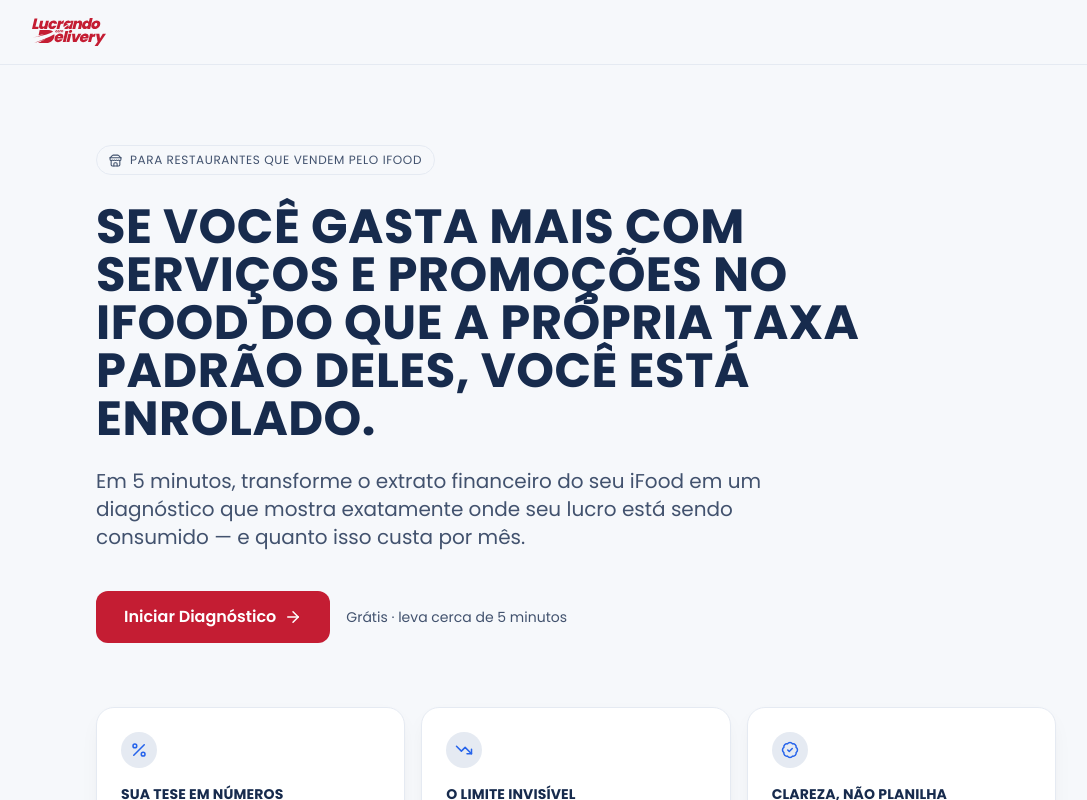
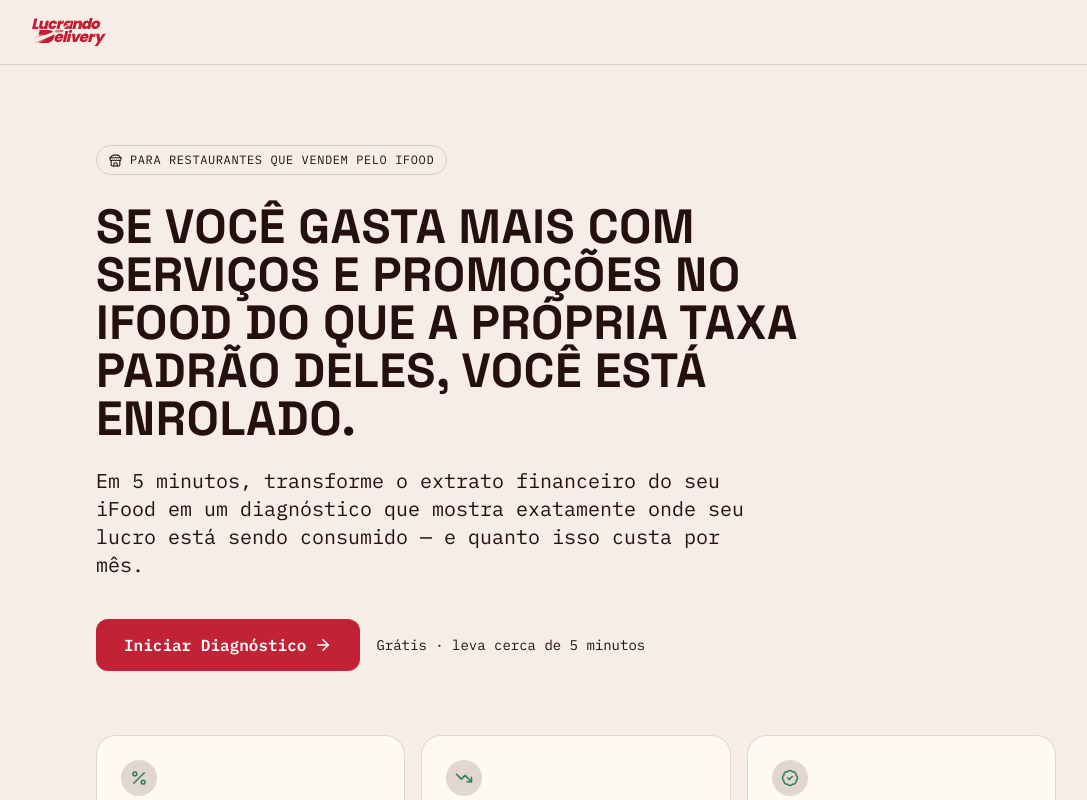
Before and after one commit to alexandrecoutolcd/lcd-diagnostico-ifood, a Next.js app: page / in a window 1280 px wide. Shown: the top 800 px of the page, without its empty margins (64-1151 px from the left). Built offline with nearby package versions, Linux system fonts and the light colour scheme.

Commit message:
troca de layout

```diff
--- a/app/globals.css
+++ b/app/globals.css
@@ -4,53 +4,48 @@
 
 :root {
   /* Fundo */
-  --bg: #f6f8fb;
-  --card: #ffffff;
-  --card-secondary: #fbfcfe;
+  --bg: #f6ede6;
+  --card: #fff9f4;
+  --card-secondary: #f6ede6;
 
-  /* Bordas */
-  --border: #e5eaf2;
-  --border-strong: #d6dee8;
-  --divider: #eef2f7;
+  /* Bordas (derivadas de border-dark #4c2223 em opacidades) */
+  --border: rgba(76, 34, 35, 0.16);
+  --border-strong: rgba(76, 34, 35, 0.32);
+  --divider: rgba(76, 34, 35, 0.08);
 
   /* Textos */
-  --heading: #172b4d;
-  --body: #42526e;
-  --body-secondary: #6b778c;
-  --muted: #a5adba;
+  --heading: #24100f;
+  --body: #24100f;
+  --body-secondary: #765756;
+  --muted: #765756;
 
   /* Identidade / CTA */
-  --brand: #c41d33;
-  --brand-hover: #a5172b;
-  --brand-light: #fcecef;
-  --brand-xlight: #fff5f6;
+  --brand: #c22236;
+  --brand-hover: #e5445a;
+  --brand-light: rgba(194, 34, 54, 0.1);
+  --brand-xlight: rgba(194, 34, 54, 0.05);
 
-  /* Indicadores positivos (azul) */
-  --accent-pos: #2563eb;
-  --accent-pos-hover: #1d4ed8;
-  --accent-pos-light: #dbeafe;
-  --accent-big-pos: #2563eb;
+  /* Indicadores positivos (verde) */
+  --accent-pos: #2f7d4a;
+  --accent-pos-hover: #256b3d;
+  --accent-pos-light: rgba(47, 125, 74, 0.12);
+  --accent-big-pos: #2f7d4a;
 
-  /* Indicadores negativos (vermelho) */
-  --accent-neg: #dc2626;
-  --accent-neg-hover: #b91c1c;
-  --accent-neg-light: #fee2e2;
+  /* Indicadores negativos (vermelho da marca) */
+  --accent-neg: #c22236;
+  --accent-neg-hover: #9c1c2b;
+  --accent-neg-light: rgba(194, 34, 54, 0.1);
 
-  /* Alerta */
-  --alert: #f59e0b;
-  --alert-light: #fef3c7;
+  /* Alerta (rose accent) */
+  --alert: #e5445a;
+  --alert-light: rgba(229, 68, 90, 0.12);
 
-  /* Termômetro de aquisição */
-  --zone-1: #60a5fa;
-  --zone-2: #2563eb;
-  --zone-3: #f59e0b;
-  --zone-4: #ef4444;
-  --zone-5: #c41d33;
-
-  /* Sombras */
-  --shadow-sm: rgba(15, 23, 42, 0.04);
-  --shadow-md: rgba(15, 23, 42, 0.08);
-  --shadow-lg: rgba(15, 23, 42, 0.12);
+  /* Termômetro de aquisição — só com tokens validados da paleta */
+  --zone-1: #765756;
+  --zone-2: #2f7d4a;
+  --zone-3: #e5445a;
+  --zone-4: #c22236;
+  --zone-5: #1a0f0e;
 }
 
 * {
@@ -64,12 +59,12 @@
 }
 
 body {
-  font-family: var(--font-poppins), "Poppins", system-ui, sans-serif;
+  font-family: var(--font-body), "IBM Plex Mono", monospace;
   font-weight: 400;
 }
 
 .heading {
-  font-family: var(--font-poppins), "Poppins", sans-serif;
+  font-family: var(--font-heading), "Space Grotesk", sans-serif;
   font-weight: 700;
   color: var(--heading);
   text-transform: uppercase;
@@ -79,12 +74,11 @@
 .card {
   background: var(--card);
   border: 1px solid var(--border);
-  border-radius: 18px;
-  box-shadow: 0 1px 2px var(--shadow-sm), 0 8px 24px -8px var(--shadow-md);
+  border-radius: 20px;
 }
 
 .mono-num {
-  font-family: var(--font-poppins), "Poppins", sans-serif;
+  font-family: var(--font-body), "IBM Plex Mono", monospace;
   font-feature-settings: "tnum";
 }
 
@@ -161,7 +155,6 @@
   border: 3px solid var(--brand);
   cursor: pointer;
   margin-top: -8px;
-  box-shadow: 0 1px 4px var(--shadow-md);
 }
 .df-slider::-moz-range-thumb {
   width: 22px;
@@ -190,7 +183,6 @@
     background: #ffffff !important;
   }
   .card {
-    box-shadow: none !important;
     border: 1px solid #e5e7eb !important;
     break-inside: avoid;
   }
--- a/app/layout.tsx
+++ b/app/layout.tsx
@@ -1,11 +1,18 @@
 import type { Metadata } from "next";
-import { Poppins } from "next/font/google";
+import { Space_Grotesk, IBM_Plex_Mono } from "next/font/google";
 import "./globals.css";
 
-const poppins = Poppins({
+const spaceGrotesk = Space_Grotesk({
   subsets: ["latin"],
-  weight: ["400", "500", "600", "700"],
-  variable: "--font-poppins",
+  weight: ["500", "700"],
+  variable: "--font-heading",
+  display: "swap",
+});
+
+const ibmPlexMono = IBM_Plex_Mono({
+  subsets: ["latin"],
+  weight: ["400", "500", "600"],
+  variable: "--font-body",
   display: "swap",
 });
 
@@ -21,7 +28,7 @@
   children: React.ReactNode;
 }) {
   return (
-    <html lang="pt-BR" className={poppins.variable}>
+    <html lang="pt-BR" className={`${spaceGrotesk.variable} ${ibmPlexMono.variable}`}>
       <body className="bg-bg text-body min-h-screen antialiased">{children}</body>
     </html>
   );
--- a/components/diagnostico/charts/DistributionPie.tsx
+++ b/components/diagnostico/charts/DistributionPie.tsx
@@ -34,7 +34,6 @@
             borderRadius: 10,
             fontSize: 12,
             color: "var(--heading)",
-            boxShadow: "0 4px 16px var(--shadow-md)",
           }}
           itemStyle={{ color: "var(--heading)" }}
           labelStyle={{ color: "var(--heading)", fontWeight: 600 }}
--- a/tailwind.config.ts
+++ b/tailwind.config.ts
@@ -10,63 +10,63 @@
   theme: {
     extend: {
       colors: {
-        // Fundo
-        bg: "#F6F8FB",
-        card: "#FFFFFF",
-        "card-secondary": "#FBFCFE",
+        // Fundo (LucrandoAI — warm cream / surface white)
+        bg: "#F6EDE6",
+        card: "#FFF9F4",
+        "card-secondary": "#F6EDE6",
 
-        // Bordas e divisões
-        border: "#E5EAF2",
-        "border-strong": "#D6DEE8",
-        divider: "#EEF2F7",
+        // Bordas e divisões (derivadas de border-dark em opacidades diferentes)
+        border: "rgba(76, 34, 35, 0.16)",
+        "border-strong": "rgba(76, 34, 35, 0.32)",
+        divider: "rgba(76, 34, 35, 0.08)",
 
         // Textos
-        heading: "#172B4D",
-        body: "#42526E",
-        "body-secondary": "#6B778C",
-        muted: "#A5ADBA",
+        heading: "#24100F",
+        body: "#24100F",
+        "body-secondary": "#765756",
+        muted: "#765756",
 
         // Identidade / CTA (vermelho da marca)
-        brand: "#C41D33",
-        "brand-hover": "#A5172B",
-        "brand-light": "#FCECEF",
-        "brand-xlight": "#FFF5F6",
+        brand: "#C22236",
+        "brand-hover": "#E5445A",
+        "brand-light": "rgba(194, 34, 54, 0.10)",
+        "brand-xlight": "rgba(194, 34, 54, 0.05)",
 
-        // Indicadores positivos (azul)
-        "accent-pos": "#2563EB",
-        "accent-pos-hover": "#1D4ED8",
-        "accent-pos-light": "#DBEAFE",
-        "accent-pos-xlight": "#EFF6FF",
-        "accent-big-pos": "#2563EB",
+        // Indicadores positivos (verde)
+        "accent-pos": "#2F7D4A",
+        "accent-pos-hover": "#256B3D",
+        "accent-pos-light": "rgba(47, 125, 74, 0.12)",
+        "accent-pos-xlight": "rgba(47, 125, 74, 0.06)",
+        "accent-big-pos": "#2F7D4A",
 
-        // Indicadores negativos (vermelho)
-        "accent-neg": "#DC2626",
-        "accent-neg-hover": "#B91C1C",
-        "accent-neg-light": "#FEE2E2",
-        "accent-neg-xlight": "#FEF2F2",
+        // Indicadores negativos (vermelho da marca)
+        "accent-neg": "#C22236",
+        "accent-neg-hover": "#9C1C2B",
+        "accent-neg-light": "rgba(194, 34, 54, 0.10)",
+        "accent-neg-xlight": "rgba(194, 34, 54, 0.05)",
 
-        // Alertas / atenção
-        alert: "#F59E0B",
-        "alert-light": "#FEF3C7",
+        // Alerta / atenção (rose accent)
+        alert: "#E5445A",
+        "alert-light": "rgba(229, 68, 90, 0.12)",
 
-        // Neutras
-        "gray-100": "#F3F5F8",
-        "gray-300": "#CBD5E1",
-        "gray-700": "#475569",
+        // Neutras (derivadas de deep-brown / muted-brown)
+        "gray-100": "rgba(36, 16, 15, 0.06)",
+        "gray-300": "rgba(36, 16, 15, 0.18)",
+        "gray-700": "#765756",
 
-        // Termômetro de Aquisição (5 zonas, dentro da paleta de gráficos)
-        "zone-1": "#60A5FA",
-        "zone-2": "#2563EB",
-        "zone-3": "#F59E0B",
-        "zone-4": "#EF4444",
-        "zone-5": "#C41D33",
+        // Termômetro de Aquisição (5 zonas, só com tokens validados da paleta)
+        "zone-1": "#765756",
+        "zone-2": "#2F7D4A",
+        "zone-3": "#E5445A",
+        "zone-4": "#C22236",
+        "zone-5": "#1A0F0E",
       },
       fontFamily: {
-        heading: ["var(--font-poppins)", "sans-serif"],
-        body: ["var(--font-poppins)", "sans-serif"],
+        heading: ["var(--font-heading)", "sans-serif"],
+        body: ["var(--font-body)", "monospace"],
       },
       borderRadius: {
-        xl2: "18px",
+        xl2: "20px",
       },
     },
   },
```
